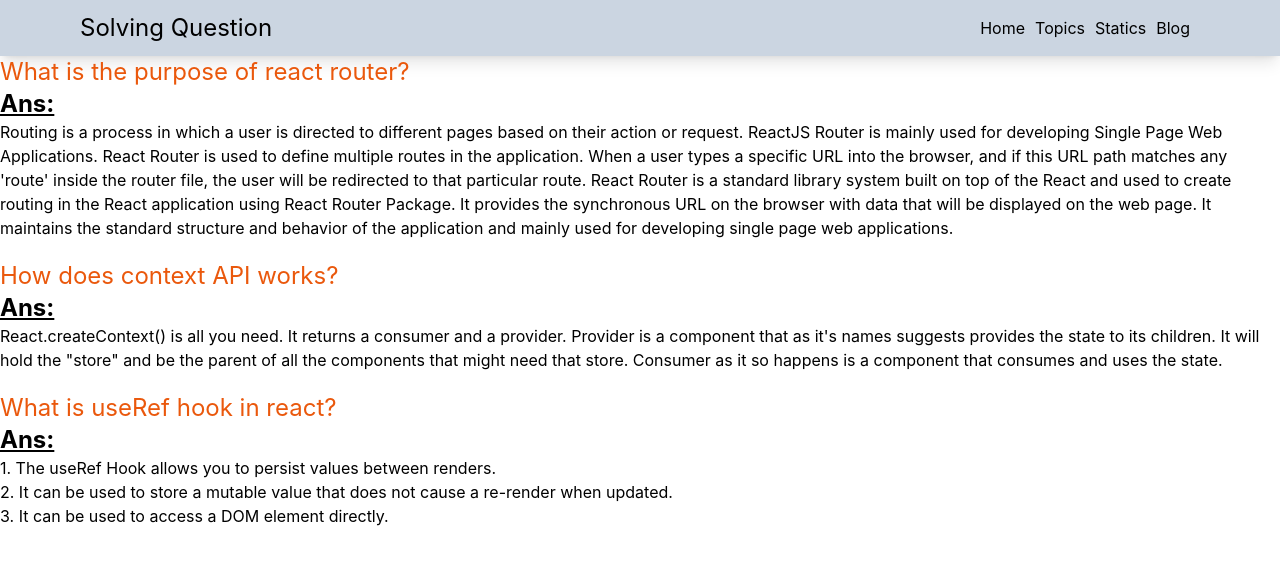
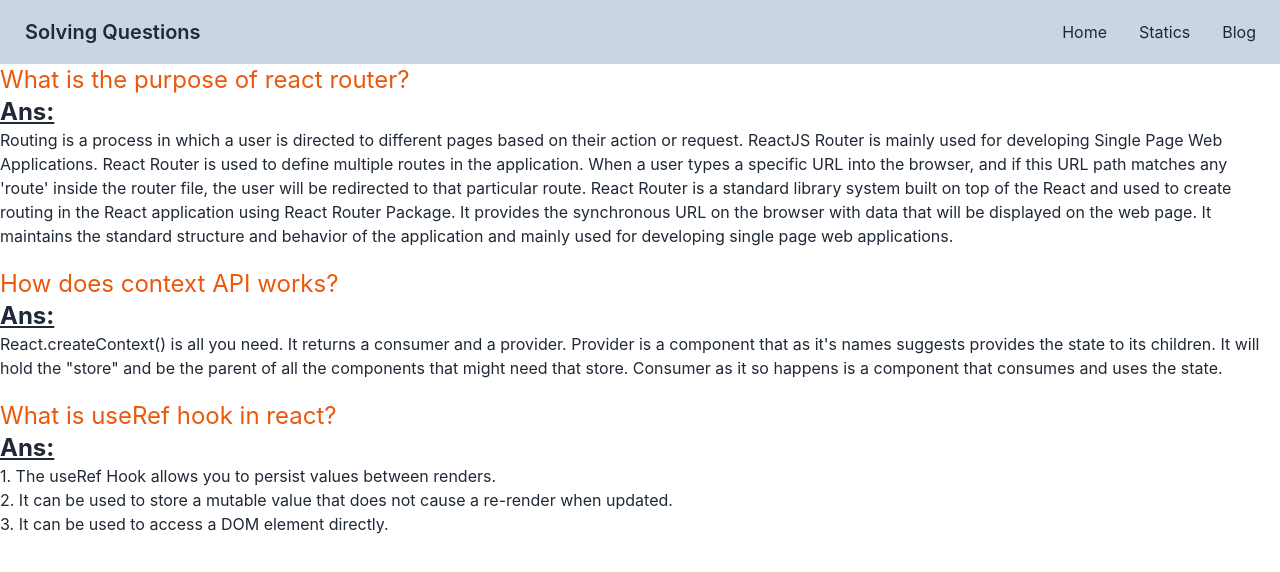
Before and after one commit to Toha8920/solving-questions-repo, a React (Create React App) app: page /blog in a window 1280 px wide. Shown: the top 572 px of the page. Built offline with nearby package versions, Linux system fonts and the light colour scheme.

Commit message:
nav bar section done

```diff
--- a/package.json
+++ b/package.json
@@ -9,6 +9,7 @@
     "@testing-library/jest-dom": "^5.16.5",
     "@testing-library/react": "^13.4.0",
     "@testing-library/user-event": "^13.5.0",
+    "daisyui": "^2.31.0",
     "react": "^18.2.0",
     "react-dom": "^18.2.0",
     "react-hot-toast": "^2.4.0",
--- a/src/App.js
+++ b/src/App.js
@@ -8,6 +8,7 @@ import Main from './layouts/Main';
 
 
 import Question1 from './components/Question1/Question1';
+import NotFound from './components/NotFound/NotFound';
 
 
 
@@ -50,7 +51,7 @@ function App() {
     },
     {
       path: '*',
-      element: <div>This is not found</div>
+      element: <NotFound></NotFound>
     }
   ])
   return (
--- a/src/components/Header/Header.js
+++ b/src/components/Header/Header.js
@@ -4,15 +4,19 @@ import './Header.css'
 
 const Header = () => {
     return (
-        <nav className='display: flex justify-between bg-slate-300 h-14 items-center px-20 shadow-lg'>
-            <div className='text-2xl'>
-                <h5>Solving Question</h5>
-            </div>
-            <div className='link-tag'>
-                <Link to='/'>Home</Link>
-                <Link to='topics'>Topics</Link>
-                <Link to='/statics'>Statics</Link>
-                <Link to='/blog'>Blog</Link>
+        <nav>
+            <div className="navbar bg-slate-300">
+                <div className="flex-1">
+                    <Link className="btn btn-ghost normal-case text-xl">Solving Questions</Link>
+                </div>
+                <div className="flex-none">
+                    <ul className="menu menu-horizontal p-0">
+                        <li><Link to='/'>Home</Link></li>
+
+                        <li><Link to='/statics'>Statics</Link></li>
+                        <li><Link to='/blog'>Blog</Link></li>
+                    </ul>
+                </div>
             </div>
         </nav>
     );
--- a/src/components/Home/Home.css
+++ b/src/components/Home/Home.css
@@ -2,7 +2,13 @@
     display: grid;
     grid-template-columns: repeat(2, 1fr);
     gap: 20px;
-    margin: 10px 20px;
     width: 80%;
     margin: auto;
 }
+
+@media only screen and (max-width:500px) {
+    .grid {
+        display: grid;
+        grid-template-columns: repeat(1, 1fr);
+    }
+}
--- /dev/null
+++ b/src/components/NotFound/NotFound.js
@@ -0,0 +1,14 @@
+import React from 'react';
+
+const NotFound = () => {
+    return (
+        <div >
+            <div className='display: flex justify-center align-center'>
+                <img className='w-1/2' src="https://img.freepik.com/premium-vector/pensive-sad-emoji-face-3d-disappointed-emoticon_248162-149.jpg?w=2000" alt="" />
+            </div>
+            <h1 className='text-center text-4xl'>Sorry your searching route is not found !!!!</h1>
+        </div>
+    );
+};
+
+export default NotFound;
--- a/src/components/Question/Question.js
+++ b/src/components/Question/Question.js
@@ -8,7 +8,7 @@ import './Question.css'
 const Question = ({ question }) => {
     const { name, logo, total, id } = question;
     return (
-        <div className='question-container p-10 rounded-md'>
+        <div className='question-container p-4 rounded-md'>
 
             <div>
                 <img className='bg-black rounded-md mx-auto' src={logo} alt="" />
--- a/src/components/Question1/Question1.js
+++ b/src/components/Question1/Question1.js
@@ -4,11 +4,11 @@ import QS from '../QS/QS';
 
 const Question1 = () => {
     const questions = useLoaderData();
-    console.log(questions);
+
 
     return (
         <div>
-            <h1 className='text-3xl text-center m-5'>Quiz of  {questions.data.name}</h1>
+            <h1 className='text-3xl text-center '>Quiz of  {questions.data.name}</h1>
             {
                 questions.data.questions.map(qs => <QS key={qs.id} qs={qs}></QS>)
             }
--- a/src/components/Statics/Statics.js
+++ b/src/components/Statics/Statics.js
@@ -6,7 +6,6 @@ import { Line, LineChart, XAxis, YAxis } from 'recharts';
 const Statics = () => {
     const data = useLoaderData();
 
-    console.log(data);
     return (
         <div>
             <LineChart width={350} height={400} data={data.data}>
--- a/tailwind.config.js
+++ b/tailwind.config.js
@@ -6,5 +6,5 @@ module.exports = {
   theme: {
     extend: {},
   },
-  plugins: [],
+  plugins: [require("daisyui")],
 }
```
Also changed, not shown: 1 other file (tests, documents, lock files or other folders).
